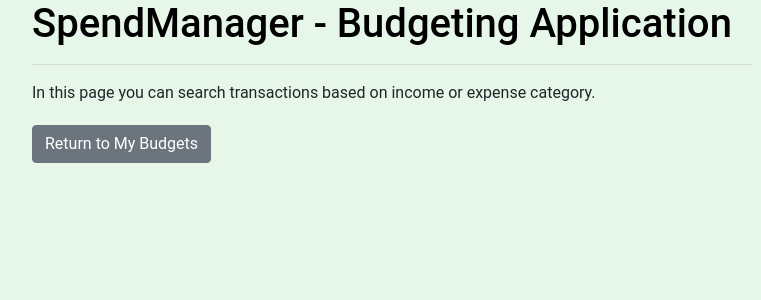
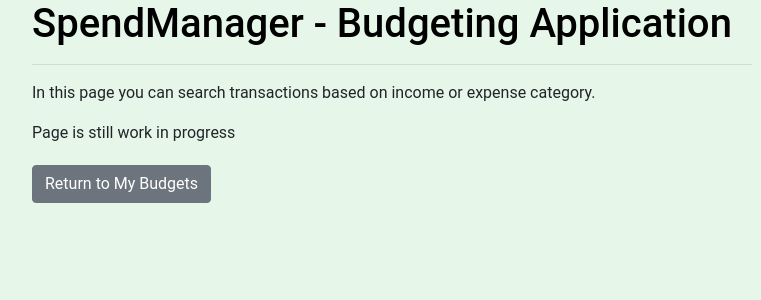
Before and after one commit to mikaelri/Budgeting-Application-Project, a Flask app: template templates/usersearch.html in a window 1280 px wide. Shown: the top 300 px of the page, without its empty margins (248-1009 px from the left). Run offline with Flask 3, Linux system fonts and the light colour scheme; the template is opened without the code that fills it, so the values that code supplies are empty; some libraries are stand-ins or nearby versions.

Commit message:
update to usersearch

```diff
--- a/templates/usersearch.html
+++ b/templates/usersearch.html
@@ -9,6 +9,8 @@
 
 <p>In this page you can search transactions based on income or expense category.</p>
 
+<p> Page is still work in progress</p>
+
 <form class="form-inline" action="/mybudgets" method="GET">
   <div class="text-left mt-1">
     <button type="submit" class="btn btn-secondary">Return to My Budgets</button>
```
